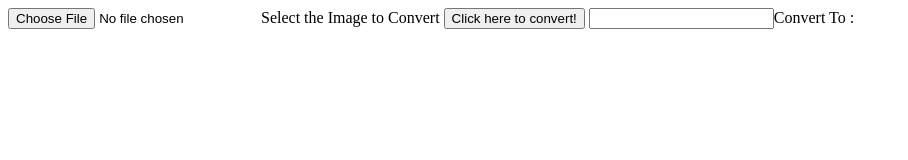
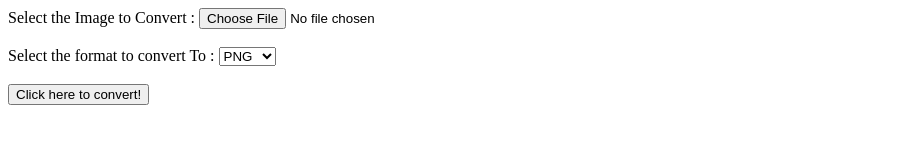
Before and after one commit to nethra12/Grunt-Workout, a website: page index.html in a window 1280 px wide. Shown: the whole page, without its empty margins (0-908 px from the left). Drawn offline with Linux system fonts and the light colour scheme.

Commit message:
Update the HTML Page

```diff
--- a/index.html
+++ b/index.html
@@ -4,13 +4,29 @@
 		<script type="text/javascript" src="lib/gruntExample.js"></script>
 		<script>
 			function convert(){
-				main(document.getElementById("inputName").value,document.getElementById("convertTo").value,document.getElementById("outputName").value);
+				var convertedLoc = main(document.getElementById("inputName").value,document.getElementById("convertTo").value);
 			}
 		</script>
 	<body>
 	</head>
-		<input type="file" name="filename" required id="inputName">Select the Image to Convert</input>
-		<input type="button" name="convert" value="Click here to convert!" onclick="convert()"></input>
-		<input type="text" name="convertTo" id="convertTo">Convert To : </input>
+		<div>
+			Select the Image to Convert : <input type="file" name="filename" required id="inputName"></input>
+		</div>
+		<br>
+		<div> Select the format to convert To :
+			<select id="convertTo">
+			  <option value="png">PNG</option>
+			  <option value="jpeg">JPEG</option>
+			  <option value="bmp">BMP</option>
+			</select>
+		</div>
+		<br>
+		<div>
+			<input type="button" name="convert" value="Click here to convert!" onclick="convert()"></input>
+		</div>
+		<br>
+		<div>
+			<p id="result"></p>
+		</div>
 	</body>
 </html>
--- a/lib/gruntExample.js
+++ b/lib/gruntExample.js
@@ -10,7 +10,6 @@
 
 function main(image, convertTo, output) {
 	'use strict';
-console.log(image)
 	//var cliReader = require('./parser/cliReader'),
 	//	config = cliReader.parseCLI(),
 	var	converter = require('./lib/formatConverter/converter'),
@@ -23,8 +22,9 @@ console.log(image)
 
 	promise.then(function () {
 		console.log(colors.green('Successful'));
+		document.getElementById("result").innerHTML = 'Successful!!!!';
 	}, function () {
 		console.log(colors.red('Unsuccessful'));
+		document.getElementById("result").innerHTML = 'Unsuccessful!!!';
 	});
-
 }
--- a/package.json
+++ b/package.json
@@ -41,5 +41,11 @@
     "colors": "^1.1.2",
     "jimp": "^0.2.21",
     "q": "^1.4.1"
+  },
+  "window": {
+    "title": "Image Convertor",
+    "toolbar": false,
+    "frame": true,
+    "position": "center"
   }
 }
```
